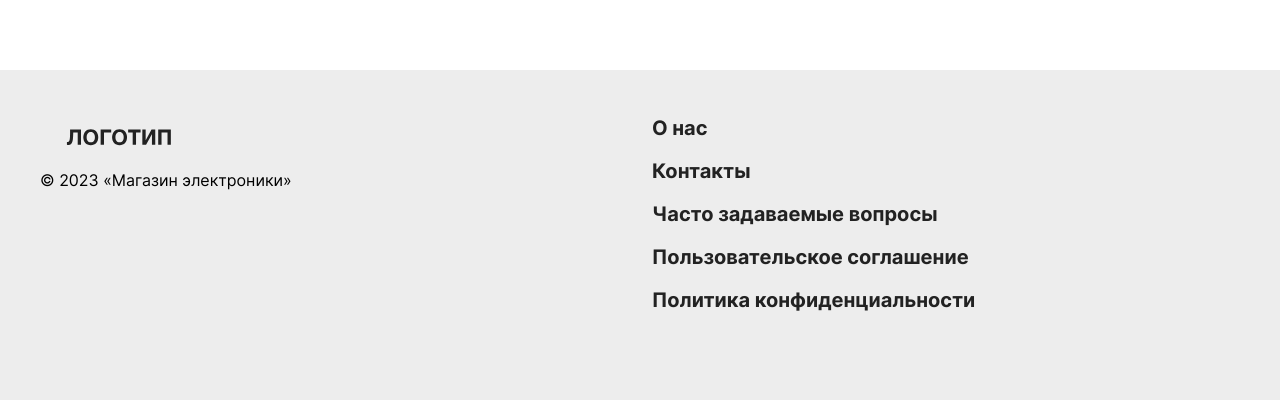
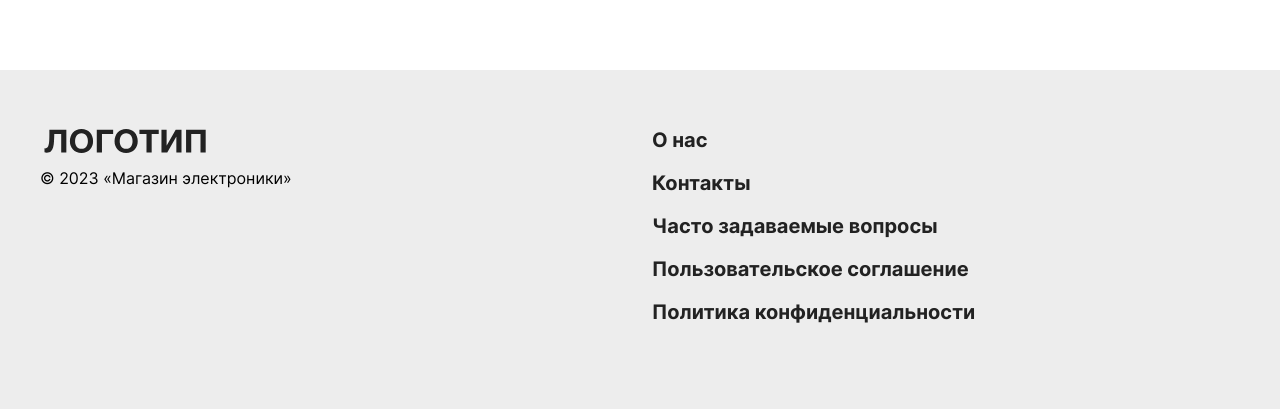
Before and after one commit to store-electronics-and-household/store-frontend, a React (Create React App) app: page /main in a window 1280 px wide. Shown: the part 2350-2759 px from the top of the page. Built offline with nearby package versions, Linux system fonts and the light colour scheme; a web font is replaced by a local one.

Commit message:
fix(fix logo): footer

```diff
--- a/src/components/Footer/Footer.tsx
+++ b/src/components/Footer/Footer.tsx
@@ -1,6 +1,6 @@
 import React from 'react';
 import { NavLink } from 'react-router-dom';
-import logo from '../../image/icons/logo.svg';
+import logo from '../../image/logo.svg';
 
 const Footer: React.FC = () => {
   return (
--- a/src/components/Footer/_Footer.scss
+++ b/src/components/Footer/_Footer.scss
@@ -9,12 +9,13 @@
   display: grid;
   grid-template-columns: 1fr 1fr;
   column-gap: 24px;
-  padding: 47px 40px 88px;
+  padding: 59px 40px 88px;
 }
 
 .footer__logo {
-  width: 159px;
-  height: 39px;
+  width: 162px;
+  height: 25px;
+  margin-left: 4px;
 }
 
 .footer__copyright {
--- a/src/index.css
+++ b/src/index.css
@@ -300,12 +300,13 @@ body {
   grid-template-columns: 1fr 1fr;
   -moz-column-gap: 24px;
        column-gap: 24px;
-  padding: 47px 40px 88px;
+  padding: 59px 40px 88px;
 }
 
 .footer__logo {
-  width: 159px;
-  height: 39px;
+  width: 162px;
+  height: 25px;
+  margin-left: 4px;
 }
 
 .footer__copyright {
```
Also changed, not shown: 1 other file (tests, documents, lock files or other folders).
